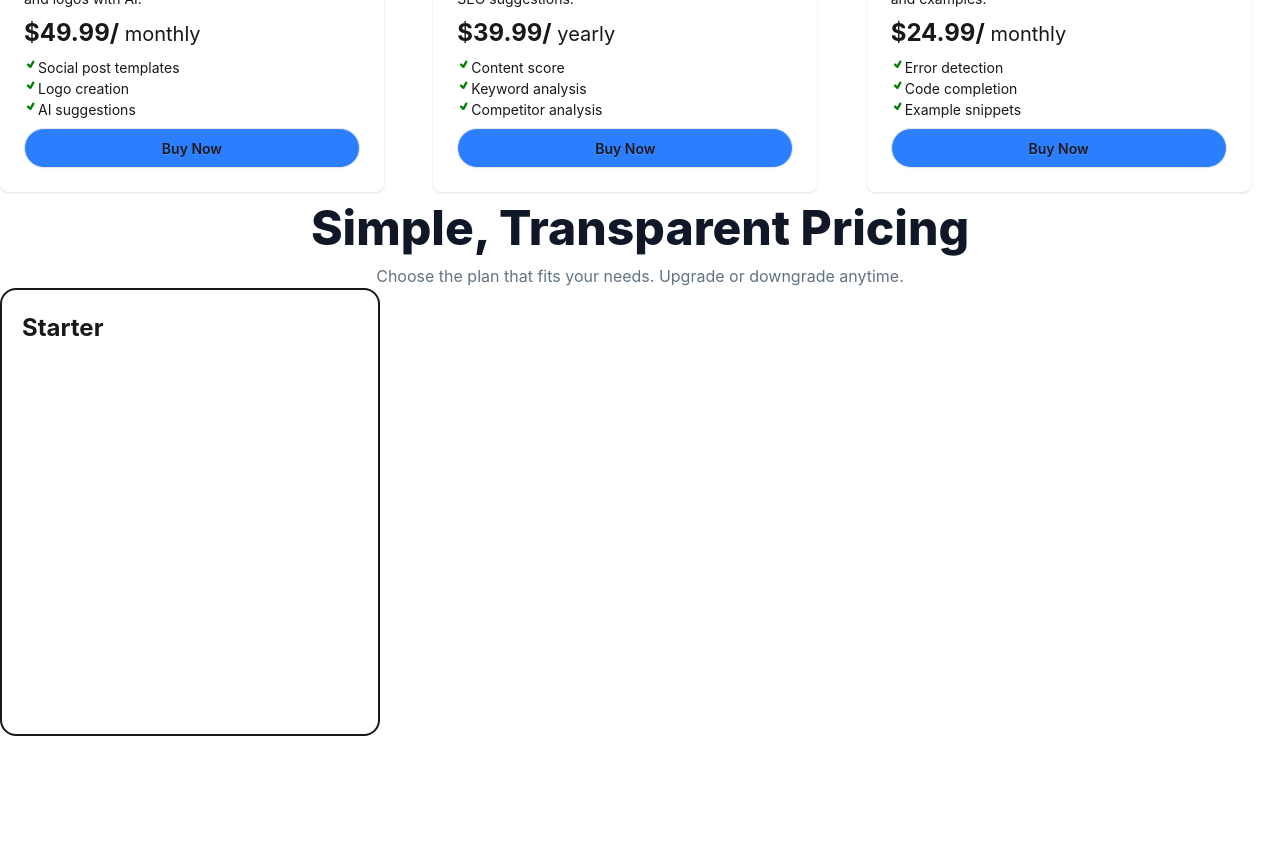
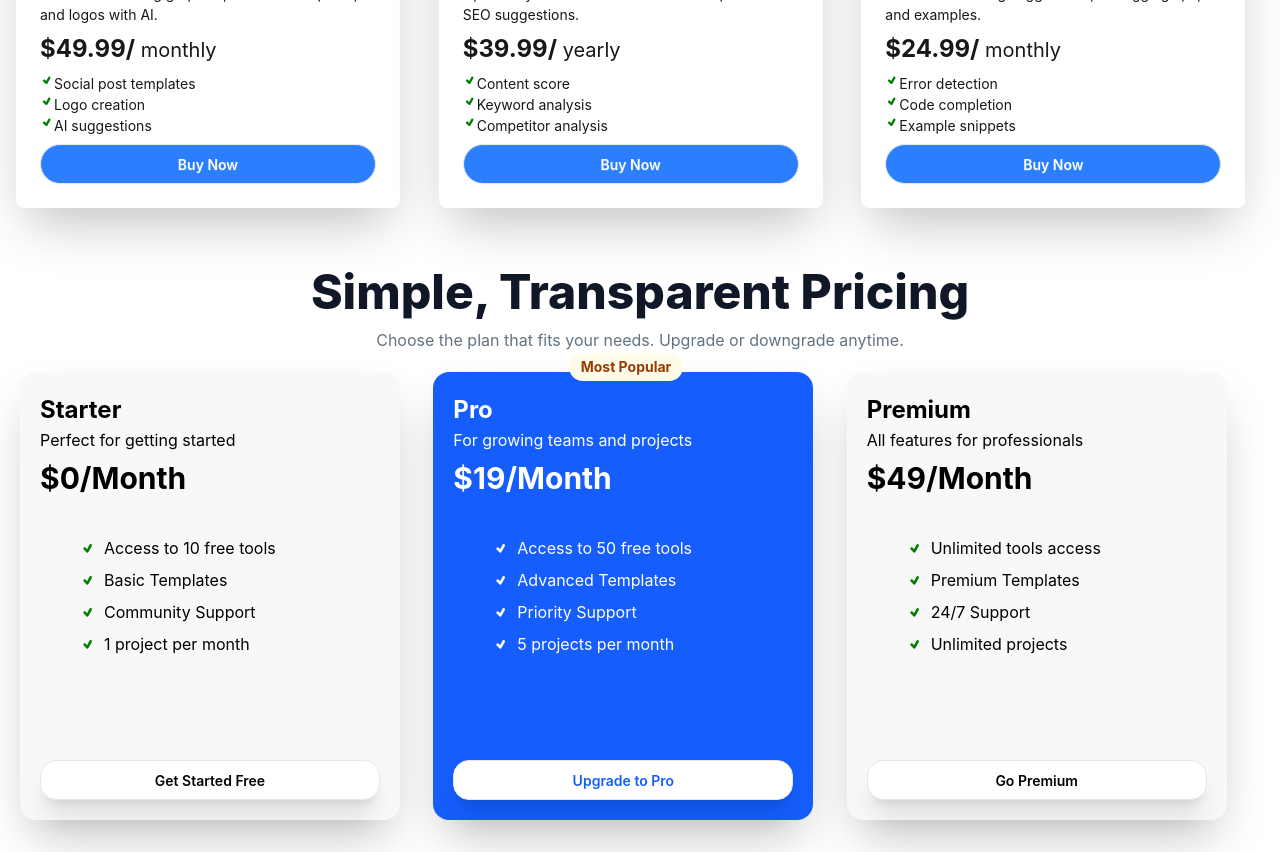
Before and after one commit to tanmaysharma46/digitools-web-app, a React (Vite) app: page / in a window 1280 px wide. Shown: the part 1820-2672 px from the top of the page. Before the commit the page ends 2556 px from the top, so only its background shows below. Built offline with nearby package versions, Linux system fonts and the light colour scheme.

Commit message:
add pricing card section

```diff
--- /dev/null
+++ b/public/pricingData.json
@@ -0,0 +1,32 @@
+[
+  {
+    "plan": "Starter",
+    "description": "Perfect for getting started",
+    "price": "$0/Month",
+    "feature1": "Access to 10 free tools",
+    "feature2": "Basic Templates",
+    "feature3": "Community Support",
+    "feature4": "1 project per month",
+    "buttonText": "Get Started Free"
+  },
+  {
+    "plan": "Pro",
+    "description": "For growing teams and projects",
+    "price": "$19/Month",
+    "feature1": "Access to 50 free tools",
+    "feature2": "Advanced Templates",
+    "feature3": "Priority Support",
+    "feature4": "5 projects per month",
+    "buttonText": "Upgrade to Pro"
+  },
+  {
+    "plan": "Premium",
+    "description": "All features for professionals",
+    "price": "$49/Month",
+    "feature1": "Unlimited tools access",
+    "feature2": "Premium Templates",
+    "feature3": "24/7 Support",
+    "feature4": "Unlimited projects",
+    "buttonText": "Go Premium"
+  }
+]
--- a/src/App.jsx
+++ b/src/App.jsx
@@ -1,13 +1,21 @@
 
 import { useState } from 'react'
 import './App.css'
-import LastCard from './components/lastCard/LastCard'
+import LastCard from './components/pricingSection/Pricing'
 import Banner from './components/navBar/banner/Banner'
 import NavBar from './components/navBar/NavBar'
 import Rating from './components/rating/Rating'
 import Tabs from './components/tabs/Tabs'
 import { ToastContainer } from 'react-toastify'
+import Pricing from './components/pricingSection/Pricing'
+import Footer from './components/footer/Footer'
 
+const pricingFetchData = async() => {
+  const res = await fetch('../public/pricingData.json')
+    return res.json();
+
+}
+const pricingPromise=pricingFetchData();
 
 const fetchData = async () => {
 
@@ -22,8 +30,8 @@ const productsPromise = fetchData();
 function App() {
 
 
-const [carts, setCarts] = useState([]);
-console.log(carts);
+  const [carts, setCarts] = useState([]);
+  console.log(carts);
 
 
 
@@ -50,7 +58,8 @@ console.log(carts);
 
 
       <footer>
-        <LastCard />
+        <Pricing pricingPromise={pricingPromise} />
+        <Footer />
       </footer>
 
 
--- a/src/components/card/Card.jsx
+++ b/src/components/card/Card.jsx
@@ -3,7 +3,7 @@ import React, { useState } from 'react';
 import { TiTick } from 'react-icons/ti';
 import { toast } from 'react-toastify';
 
-const Card = ({ product,carts, setCarts }) => {
+const Card = ({ product, carts, setCarts }) => {
 
     const [isBuy, setIsBuy] = useState(false);
     const handleBuy = () => {
@@ -13,7 +13,7 @@ const Card = ({ product,carts, setCarts }) => {
     }
     return (
         <div className=' container mx-auto '>
-            <div className="card bg-base-100 w-96 shadow-sm">
+            <div className="card bg-base-100 w-96 shadow-2xl">
                 <div className='flex justify-between p-5'>
 
                     <div>
@@ -57,7 +57,7 @@ const Card = ({ product,carts, setCarts }) => {
                             className={`btn w-full rounded-full ${isBuy ? "bg-green-400 hover:bg-green-500" : "bg-blue-500 hover:bg-blue-600"
                                 }`}
                         >
-                            {isBuy ? "Added to cart" : "Buy Now"}
+                           <span className='text-white'> {isBuy ? "Added to cart" : "Buy Now"}</span>
                         </button>
                     </div>
 
--- a/src/components/cart/Cart.jsx
+++ b/src/components/cart/Cart.jsx
@@ -4,10 +4,16 @@ import { toast } from 'react-toastify';
 
 const Cart = ({ carts, setCarts }) => {
 
+    const handleRemoveAll=()=>{
+        setCarts([]);
+        toast.error("Cart Removed");
+
+    }
+
     const handleRemove = (id) => {
         const remainCarts = carts.filter(item => item.id !== id);
         setCarts(remainCarts);
-        toast.error("Cart Removed");
+        toast.error("All cart removed");
     };
 
     const totalPrice = carts.reduce(
@@ -18,7 +24,12 @@ const Cart = ({ carts, setCarts }) => {
     return (
         <>
         {
-            carts.length===0 ? <p className='border-2 p-5 rounded-2xl container mx-auto text-6xl text-center font-bold'>Cart is empty</p>:
+            carts.length===0 ?
+            <div className=' bg-base-100 shadow-2xl rounded-2xl bg-blue-300 text-white container mx-auto '>
+                <p className=' p-5 rounded-2xl text-4xl text-center font-bold'>Cart is empty</p>
+                <p className='text-center p-5'>Please Buy something.</p>
+            </div>
+            :
               <div className='container mx-auto'>
 
             <h1 className='text-4xl text-center font-bold'>Your Carts</h1>
@@ -37,6 +48,10 @@ const Cart = ({ carts, setCarts }) => {
                 <h1>Total</h1>
                 <p>${totalPrice}</p>
             </div>
+            <div>
+                <button onClick={()=>handleRemoveAll()} className='btn container
+                 mx-auto text-4xl text-blue-500 rounded-2xl m-5 p-5'>Proceed to CheckOut</button>
+            </div>
         </div>
         }
         </>
--- /dev/null
+++ b/src/components/footer/Footer.jsx
@@ -0,0 +1,11 @@
+import React from 'react';
+
+const Footer = () => {
+    return (
+        <div>
+
+        </div>
+    );
+};
+
+export default Footer;
--- a/src/components/lastCard/LastCard.jsx
+++ /dev/null
@@ -1,18 +0,0 @@
-import React from 'react';
-
-const LastCard = () => {
-    return (
-        <div className='container mx-auto'>
-            <h2 className='font-extrabold text-[#101727] text-[48px] text-center'>Simple, Transparent Pricing</h2>
-            <p className='text-center text-[#627382]'>Choose the plan that fits your needs. Upgrade or downgrade anytime.</p>
-
-        <div>
-            <div className='w-[380px] h-[448px] p-5 border-2 rounded-2xl'>
-                <h1 className='font-bold text-[24px]'>Starter</h1>
-            </div>
-        </div>
-        </div>
-    );
-};
-
-export default LastCard;
--- /dev/null
+++ b/src/components/pricingCard/PricingCard.jsx
@@ -0,0 +1,50 @@
+import React from 'react';
+import { TiTick } from 'react-icons/ti';
+
+const PricingCard = ({ data }) => {
+  const isPro = data.plan === 'Pro';
+  const cardBg = isPro ? 'bg-blue-600 text-white' : 'bg-base-200 text-black';
+  const buttonBg = isPro ? 'bg-white text-blue-600' : 'bg-base-100 text-black';
+  const tickColor = isPro ? 'white' : 'green';
+
+  return (
+    <div className={`w-[380px] h-[448px] p-5 shadow-2xl rounded-2xl flex flex-col justify-between relative ${cardBg}`}>
+
+
+      {isPro && (
+        <span className="absolute top-[-19px] right-[130px]  bg-amber-50 text-amber-800 font-bold px-3 py-1 rounded-full text-sm">
+          Most Popular
+        </span>
+      )}
+
+      <div>
+        <h1 className="font-bold text-[24px]">{data.plan}</h1>
+        <p>{data.description}</p>
+        <p className="mt-2">
+          <span className="font-bold text-3xl">{data.price}</span>
+        </p>
+
+        <ul className="p-5 m-5 space-y-2">
+          <li className="flex items-center">
+            <TiTick className="mr-2" color={tickColor} /> {data.feature1}
+          </li>
+          <li className="flex items-center">
+            <TiTick className="mr-2" color={tickColor} /> {data.feature2}
+          </li>
+          <li className="flex items-center">
+            <TiTick className="mr-2" color={tickColor} /> {data.feature3}
+          </li>
+          <li className="flex items-center">
+            <TiTick className="mr-2" color={tickColor} /> {data.feature4}
+          </li>
+        </ul>
+      </div>
+
+      <button className={`w-full btn rounded-2xl shadow-xl ${buttonBg}`}>
+        {data.buttonText}
+      </button>
+    </div>
+  );
+};
+
+export default PricingCard;
--- /dev/null
+++ b/src/components/pricingSection/Pricing.jsx
@@ -0,0 +1,73 @@
+import React, { use } from 'react';
+import { TiTick } from 'react-icons/ti';
+import PricingCard from '../pricingCard/PricingCard';
+
+const Pricing = ({pricingPromise}) => {
+    const price=use(pricingPromise);
+    return (
+
+        <div className='container m-8 mx-auto'>
+            <h2 className='font-extrabold text-[#101727] text-[48px] text-center'>Simple, Transparent Pricing</h2>
+            <p className='text-center text-[#627382]'>Choose the plan that fits your needs. Upgrade or downgrade anytime.</p>
+
+      <div className='grid grid-cols-1 m-5 md: grid grid-cols-3'>
+          {
+            price.map((data,index)=><PricingCard
+            key={index}
+            data={data}
+            />)
+        }
+      </div>
+
+
+        {/* <div className='grid grid-cols-1 m-5 md: grid grid-cols-3'>
+            <div className='w-[380px] h-[448px] p-5 bg-base-200 shadow-2xl  rounded-2xl'>
+                <h1 className='font-bold text-[24px]'>Starter</h1>
+                <p>Perfect for getting started</p>
+                <p><span className='font-bold text-3xl'>$0</span>/Month</p>
+                <ul className='p-5 m-5 space-y-2'>
+                    <li className='flex'><TiTick  className='mr-2' color="green"></TiTick>Access to 10 free tools</li>
+                    <li className='flex'><TiTick className='mr-2' color="green"></TiTick>Basic Templates</li>
+                    <li className='flex'><TiTick className='mr-2' color="green"></TiTick>Community Support </li>
+                    <li className='flex'><TiTick className='mr-2' color="green"></TiTick>1 project per month</li>
+                </ul>
+                <button className='w-full btn
+                rounded-2xl bg-base-100 shadow-xl'>
+                    Get Started Free
+                </button>
+            </div>
+            <div className='w-[380px] bg-gradient-to-r text-white from-[#4F39F6] to-[#9514FA] h-[448px] p-5 bg-base-200 shadow-2xl  rounded-2xl'>
+                <h1 className='font-bold text-[24px]'>Starter</h1>
+                <p>Perfect for getting started</p>
+                <p><span className='font-bold text-3xl'>$0</span>/Month</p>
+                <ul className='p-5 m-5 space-y-2'>
+                    <li className='flex'><TiTick  className='mr-2' color="green"></TiTick>Access to 10 free tools</li>
+                    <li className='flex'><TiTick className='mr-2' color="green"></TiTick>Basic Templates</li>
+                    <li className='flex'><TiTick className='mr-2' color="green"></TiTick>Community Support </li>
+                    <li className='flex'><TiTick className='mr-2' color="green"></TiTick>1 project per month</li>
+                </ul>
+                <button className='btn text-blue-500 w-full rounded-2xl'>
+                    Get Started Free
+                </button>
+            </div>
+            <div className='w-[380px]  h-[448px] p-5 bg-base-200 shadow-2xl  rounded-2xl'>
+                <h1 className='font-bold text-[24px]'>Starter</h1>
+                <p>Perfect for getting started</p>
+                <p><span className='font-bold text-3xl'>$0</span>/Month</p>
+                <ul className='p-5 m-5 space-y-2'>
+                    <li className='flex'><TiTick  className='mr-2' color="green"></TiTick>Access to 10 free tools</li>
+                    <li className='flex'><TiTick className='mr-2' color="green"></TiTick>Basic Templates</li>
+                    <li className='flex'><TiTick className='mr-2' color="green"></TiTick>Community Support </li>
+                    <li className='flex'><TiTick className='mr-2' color="green"></TiTick>1 project per month</li>
+                </ul>
+                <button className='w-full btn
+                rounded-2xl bg-base-100 shadow-xl'>
+                    Get Started Free
+                </button>
+            </div>
+        </div> */}
+        </div>
+    );
+};
+
+export default Pricing;
--- a/src/components/products/Products.jsx
+++ b/src/components/products/Products.jsx
@@ -1,20 +1,21 @@
 import React, { use } from 'react';
 import Card from '../card/Card';
 
-const Products = ({productsPromise,carts, setCarts}) => {
-    const productsData=use(productsPromise);
-    // console.log(productsPromise.value);
+const Products = ({ productsPromise, carts, setCarts }) => {
+    const productsData = use(productsPromise);
+
     return (
-        <div className='grid grid-cols-3 container mx-auto gap-5'>
+        <div className='grid grid-cols-1 md:grid-cols-2 lg:grid-cols-3 gap-5 container mx-auto p-4'>
             {
-                productsData.map((product,index)=><Card
-                key={index}
-                carts={carts}
-                setCarts={setCarts}
-                product={product}
-                ></Card>)
+                productsData.map((product, index) => (
+                    <Card
+                        key={index}
+                        carts={carts}
+                        setCarts={setCarts}
+                        product={product}
+                    />
+                ))
             }
-
         </div>
     );
 };
```
